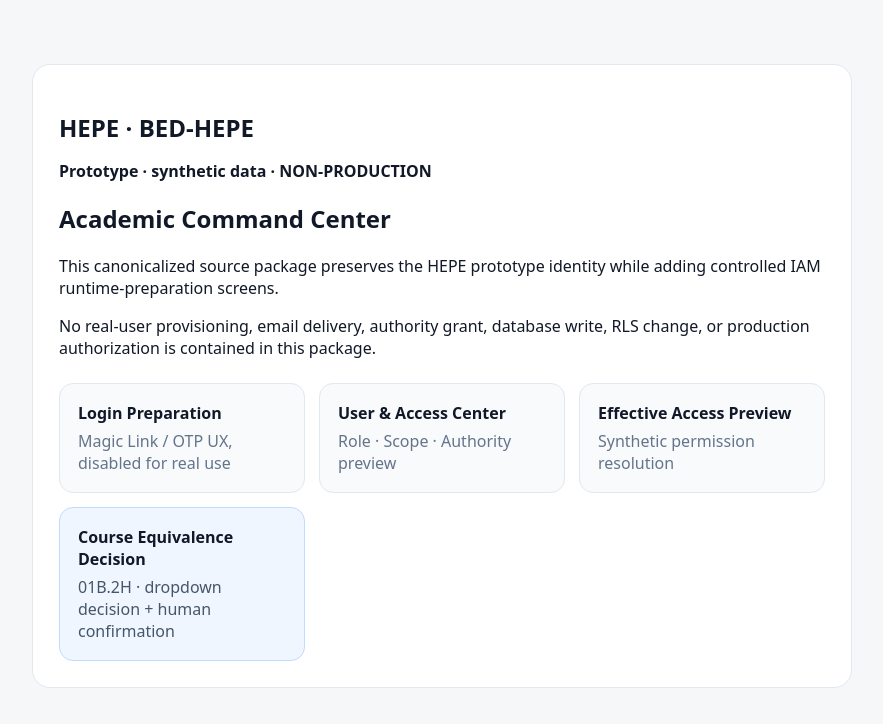
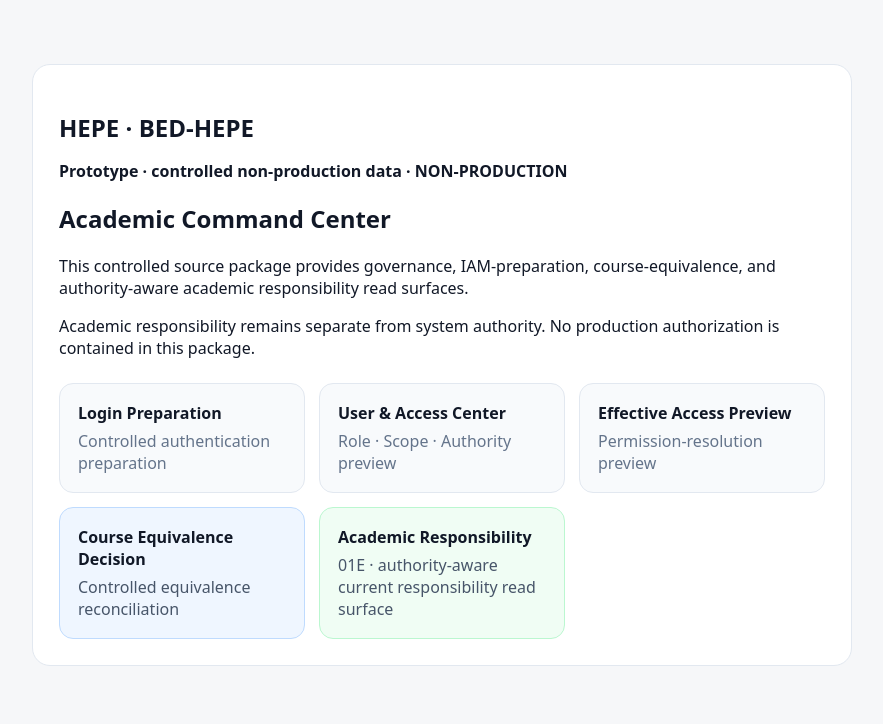
Before and after one commit to kasemch/hepe-ui-prototype, a Next.js app: page / in a window 1280 px wide. Shown: the top 724 px of the page, without its empty margins (198-1081 px from the left). Built offline with nearby package versions, Linux system fonts and the light colour scheme.

Commit message:
feat(people): expose academic responsibility read surface from command center

```diff
--- a/app/page.tsx
+++ b/app/page.tsx
@@ -3,23 +3,26 @@ export default function Home() {
     <main style={{maxWidth:820,margin:"40px auto",padding:24}}>
       <section style={{background:"white",borderRadius:18,padding:26,border:"1px solid #e2e8f0"}}>
         <h1 style={{marginBottom:6}}>HEPE · BED-HEPE</h1>
-        <p><strong>Prototype · synthetic data · NON-PRODUCTION</strong></p>
+        <p><strong>Prototype · controlled non-production data · NON-PRODUCTION</strong></p>
         <h2>Academic Command Center</h2>
-        <p>This canonicalized source package preserves the HEPE prototype identity while adding controlled IAM runtime-preparation screens.</p>
-        <p>No real-user provisioning, email delivery, authority grant, database write, RLS change, or production authorization is contained in this package.</p>
+        <p>This controlled source package provides governance, IAM-preparation, course-equivalence, and authority-aware academic responsibility read surfaces.</p>
+        <p>Academic responsibility remains separate from system authority. No production authorization is contained in this package.</p>
 
         <div style={{display:"grid",gridTemplateColumns:"repeat(auto-fit,minmax(220px,1fr))",gap:14,marginTop:24}}>
           <a href="/login" style={{padding:18,border:"1px solid #e2e8f0",borderRadius:14,textDecoration:"none",color:"inherit",background:"#f8fafc"}}>
-            <strong>Login Preparation</strong><div style={{marginTop:6,color:"#64748b"}}>Magic Link / OTP UX, disabled for real use</div>
+            <strong>Login Preparation</strong><div style={{marginTop:6,color:"#64748b"}}>Controlled authentication preparation</div>
           </a>
           <a href="/user-access" style={{padding:18,border:"1px solid #e2e8f0",borderRadius:14,textDecoration:"none",color:"inherit",background:"#f8fafc"}}>
             <strong>User & Access Center</strong><div style={{marginTop:6,color:"#64748b"}}>Role · Scope · Authority preview</div>
           </a>
           <a href="/user-access/effective-access" style={{padding:18,border:"1px solid #e2e8f0",borderRadius:14,textDecoration:"none",color:"inherit",background:"#f8fafc"}}>
-            <strong>Effective Access Preview</strong><div style={{marginTop:6,color:"#64748b"}}>Synthetic permission resolution</div>
+            <strong>Effective Access Preview</strong><div style={{marginTop:6,color:"#64748b"}}>Permission-resolution preview</div>
           </a>
           <a href="/governance/course-equivalence" style={{padding:18,border:"1px solid #bfdbfe",borderRadius:14,textDecoration:"none",color:"inherit",background:"#eff6ff"}}>
-            <strong>Course Equivalence Decision</strong><div style={{marginTop:6,color:"#475569"}}>01B.2H · dropdown decision + human confirmation</div>
+            <strong>Course Equivalence Decision</strong><div style={{marginTop:6,color:"#475569"}}>Controlled equivalence reconciliation</div>
+          </a>
+          <a href="/governance/responsibilities" style={{padding:18,border:"1px solid #bbf7d0",borderRadius:14,textDecoration:"none",color:"inherit",background:"#f0fdf4"}}>
+            <strong>Academic Responsibility</strong><div style={{marginTop:6,color:"#475569"}}>01E · authority-aware current responsibility read surface</div>
           </a>
         </div>
       </section>
```
